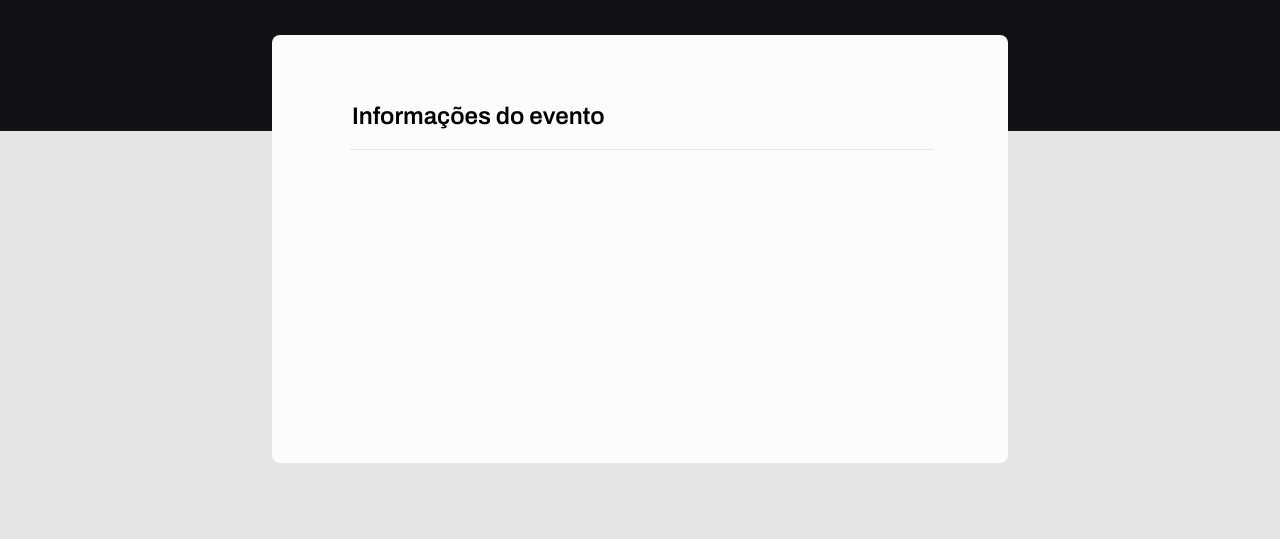
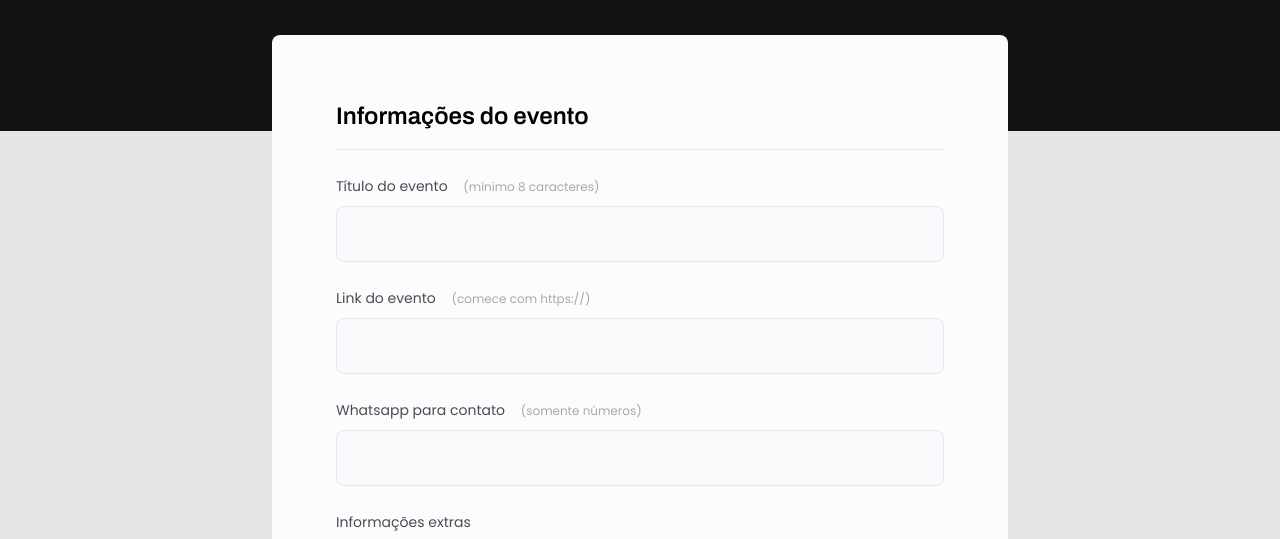
Before and after one commit to moniquedbandas/projetoFormularioRocketseat, a plain HTML site: page index.html in a window 1280 px wide. Shown: the part 237-776 px from the top of the page. Drawn offline with Linux system fonts and the light colour scheme.

Commit message:
Continuação do projeto 3 da rocketseat

```diff
--- a/index.html
+++ b/index.html
@@ -25,7 +25,25 @@
 
     <form>
       <fieldset>
-        <legend>Informações do evento </legend>
+        <div class="fieldset-wrapper">
+          <legend>Informações do evento </legend>
+          <div class="input-wrapper">
+            <label for="eventTitle">Título do evento <span>(mínimo 8 caracteres)</span></label>
+            <input type="text" id="eventTitle">
+          </div>
+          <div class="input-wrapper">
+            <label for="eventLink">Link do evento <span>(comece com https://)</span></label>
+            <input type="url" id="eventLink">
+          </div>
+          <div class="input-wrapper">
+            <label for="eventwhatsapp">Whatsapp para contato <span>(somente números)</span></label>
+            <input type="number" id="eventwhatsapp">
+          </div>
+          <div class="input-wrapper">
+            <label for="eventInfo">Informações extras</label>
+            <textarea id="eventInfo" cols="30" rows="10"></textarea>
+          </div>
+        </div>
       </fieldset>
     </form>
   </div>
--- a/style.css
+++ b/style.css
@@ -1,5 +1,19 @@
+* {
+  margin: 0;
+  padding: 0;
+  box-sizing: border-box;
+  /* o border box nao permite que os outros valores (width, padding, etc) se somem e aumentem o tamanho
+  da caixa! */
+}
+
+body,
+input,
+button,
+select,
+textarea {
+  font-family: "Poppins", sans-serif;
+}
 body {
-  font-family: "Poppins", sans-serif;
   background-color: #e5e5e5;
 }
 
@@ -30,6 +44,7 @@ header h1 {
   font-size: 36px;
   line-height: 42px;
   color: white;
+  margin-bottom: 24px;
 }
 
 header p {
@@ -50,6 +65,11 @@ form {
 fieldset {
   border: none;
 }
+.fieldset-wrapper {
+  display: flex;
+  flex-direction: column;
+  gap: 24px;
+}
 fieldset legend {
   font-family: "Archivo", sans-serif;
   font-weight: 600;
@@ -62,3 +82,45 @@ fieldset legend {
   /* qdo tem borda, o ideal é colocar um padding(preenchimento) */
   padding-bottom: 16px;
 }
+
+.input-wrapper {
+  display: flex;
+  flex-direction: column;
+}
+.input-wrapper label {
+  font-size: 14px;
+  line-height: 24px;
+
+  color: #4e4958;
+  margin-bottom: 8px;
+}
+.input-wrapper label span {
+  margin-left: 12px;
+  font-size: 12px;
+  line-height: 20px;
+  color: #a9a7af;
+}
+.input-wrapper label span:hover {
+  color: #6c6a71;
+  /* mudou-se a cor aqui para dar mais contraste qdo passasse o mouse por cima.
+  questao de acessibilidade! */
+}
+
+.input-wrapper input,
+.input-wrapper textarea {
+  background-color: #fafafc;
+
+  border: 1px solid #e6e6f0;
+  border-radius: 8px;
+
+  height: 56px;
+  padding: 0 24px;
+
+  font-size: 16px;
+  line-height: 26px;
+  color: #6c6a71;
+}
+.input-wrapper textarea {
+  padding: 0;
+  height: 168px;
+}
```
